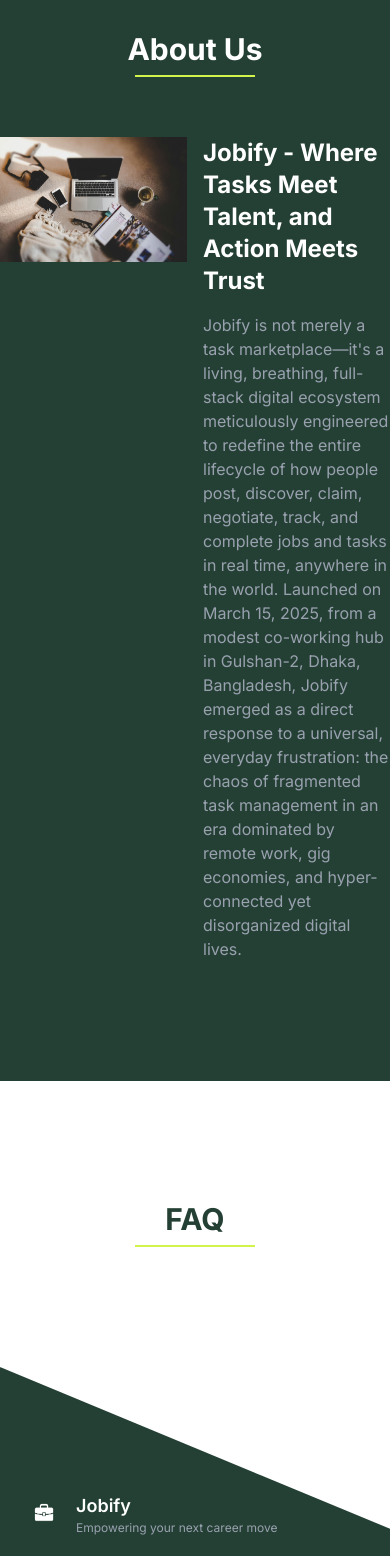
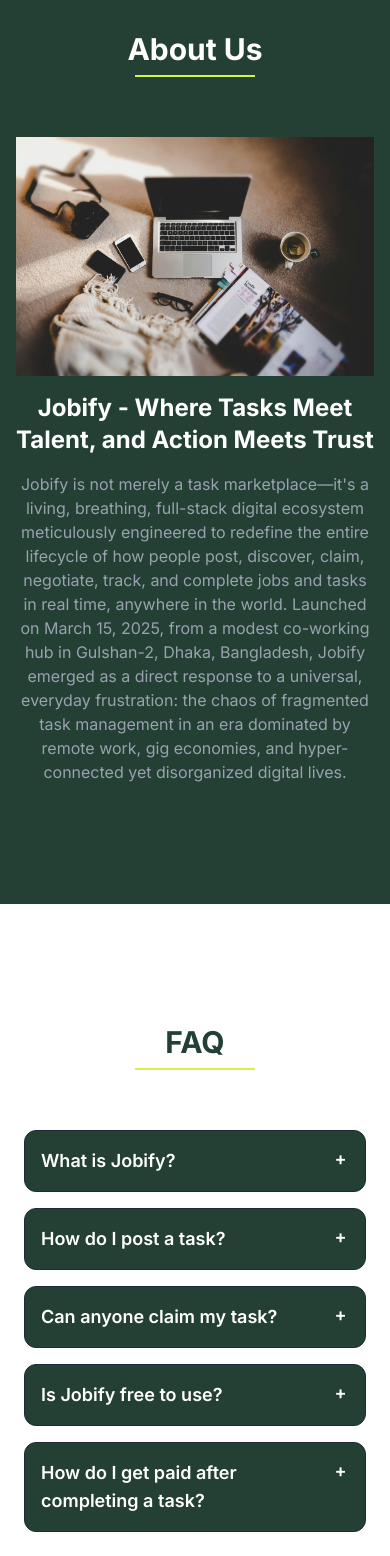
Before and after one commit to Afiqu3/B12A10-Jobify-client, a React (Vite) app: page / in a window 390 px wide. Shown: the part 6400-7956 px from the top of the page. Built offline with nearby package versions, Linux system fonts and the light colour scheme.

Commit message:
FAQ section done

```diff
--- a/src/components/About/About.jsx
+++ b/src/components/About/About.jsx
@@ -28,13 +28,15 @@
             <div className="h-0.5 bg-[#D2F34C] w-30"></div>
           </motion.div>
 
-          <div className="flex gap-4">
+          <div className="flex lg:flex-row flex-col gap-4 lg:px-0 px-4">
+
             <div className="relative flex-1">
               <img src={banner2} alt="" />
               {/* <img className="absolute -top-15 -left-15 w-70 h-50" src={banner1} alt="" /> */}
               {/* <img className="absolute -bottom-15 -left-15 w-50 h-50" src={banner3} alt="" /> */}
             </div>
-            <div className="flex-1 flex flex-col justify-center items-center gap-4">
+
+            <div className="flex-1 flex flex-col justify-center items-center gap-4 lg:text-left text-center">
               <h2 className="text-2xl font-bold">Jobify - Where Tasks Meet Talent, and Action Meets Trust</h2>
               <p className="text-gray-400">
                 Jobify is not merely a task marketplace—it's a living,
@@ -49,6 +51,7 @@
                 disorganized digital lives.
               </p>
             </div>
+
           </div>
         </div>
       </div>
--- a/src/components/FAQ/FAQ.jsx
+++ b/src/components/FAQ/FAQ.jsx
@@ -1,12 +1,35 @@
 import React from "react";
 import useTheme from "../../hooks/useTheme";
 import { motion } from "motion/react";
+
+const faqs = [
+  {
+    question: "What is Jobify?",
+    answer: "Jobify is a Dhaka-born platform to post, discover, claim, and complete tasks in real time."
+  },
+  {
+    question: "How do I post a task?",
+    answer: "Log in, click 'Post Task,' fill title, description, budget, deadline, then publish."
+  },
+  {
+    question: "Can anyone claim my task?",
+    answer: "Yes, but you must approve the claim before they start."
+  },
+  {
+    question: "Is Jobify free to use?",
+    answer: "Yes, posting and claiming tasks is completely free with no hidden fees."
+  },
+  {
+    question: "How do I get paid after completing a task?",
+    answer: "Payment is handled directly between you and the poster outside the platform."
+  }
+];
 
 const FAQ = () => {
   const { theme } = useTheme();
   return (
     <section className="my-30">
-      <div className="max-w-6xl mx-auto px-6 text-center">
+      <div className="max-w-6xl mx-auto px-6">
         <motion.div
           className="flex flex-col justify-center items-center mb-15"
           initial={{ opacity: 0, y: 40 }}
@@ -23,6 +46,27 @@
 
           <div className="h-0.5 bg-[#D2F34C] w-30"></div>
         </motion.div>
+
+
+        <div className="max-w-3xl mx-auto space-y-4">
+        {faqs.map((item, index) => (
+          <motion.div
+            key={index}
+            className="collapse collapse-plus bg-[#244034] rounded-xl border border-gray-800 hover:border-primary/50 transition-colors"
+            initial={{ opacity: 0, y: 40 }}
+            whileInView={{ opacity: 1, y: 0 }}
+            transition={{ duration: 0.4, delay: index * 0.1 }}
+          >
+            <input type="checkbox" className="peer" />
+            <div className="collapse-title text-lg font-semibold text-white peer-checked:text-[#D2F34C]">
+              {item.question}
+            </div>
+            <div className="collapse-content text-gray-400">
+              <p>{item.answer}</p>
+            </div>
+          </motion.div>
+        ))}
+      </div>
       </div>
     </section>
   );
```
